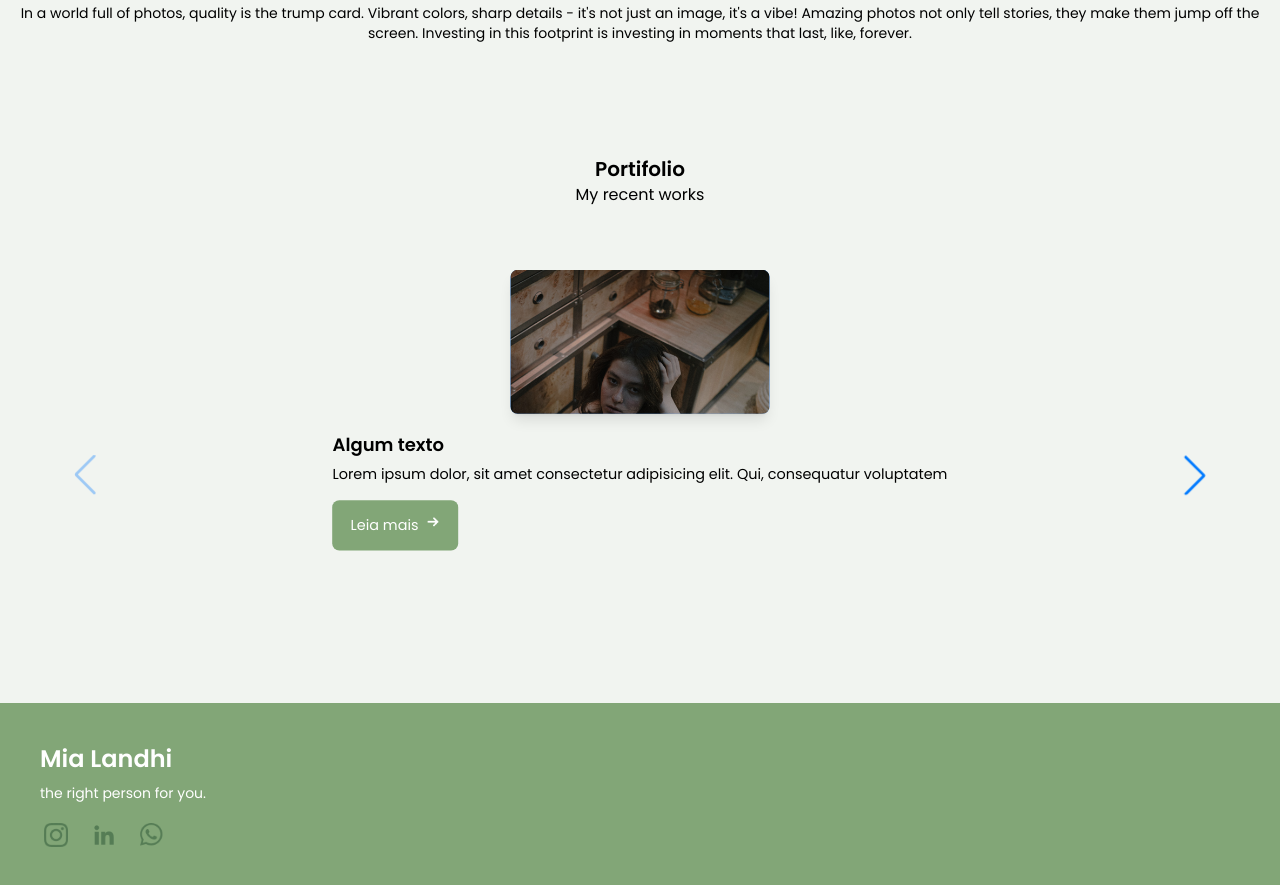
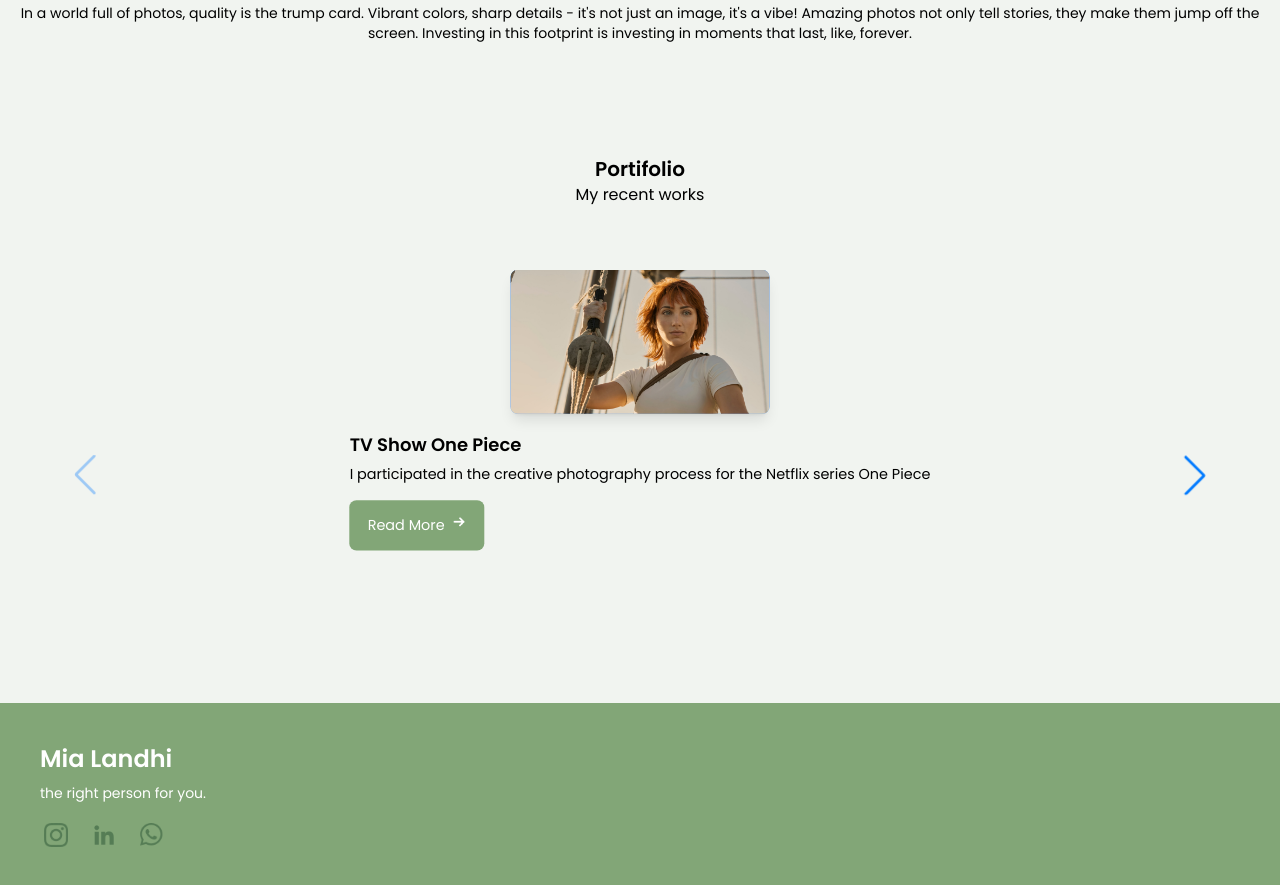
Before and after one commit to gileadejls/mia-landingpage, a website: page src/index.html in a window 1280 px wide. Shown: the part 3900-4785 px from the top of the page. Drawn offline with nearby package versions, Linux system fonts and the light colour scheme; files whose address does not match are found by name.

Commit message:
Finalizando Seção de Portifolio

```diff
--- a/src/index.html
+++ b/src/index.html
@@ -111,28 +111,33 @@
                 <swiper-slide class="flex flex-col items-center gap-5">
                     <!-- div image -->
                     <div class="w-72 h-40 relative bg-blue-400 overflow-hidden rounded-lg shadow-lg">
-                        <img src="../images/section/img2-desktop.jpg" alt="" class="bg-contain w-full">
+                        <img src="../images/section/onepiece.jpeg" alt="" class="bg-contain w-full">
                     </div>
                     <!-- div text -->
                     <div class="mb-36 text-left px-10">
-                        <h2 class="text-xl dark:text-gray-300 font-semibold mb-2">Algum texto</h2>
-                        <p class="dark:text-primary">Lorem ipsum dolor, sit amet consectetur adipisicing elit. Qui, consequatur voluptatem</p>
+                        <h2 class="text-xl dark:text-gray-300 font-semibold mb-2">TV Show One Piece</h2>
+                        <p class="dark:text-primary">
+                            I participated in the creative photography process for the Netflix series One Piece
+                        </p>
 
                         <!-- button -->
                         <button class=" bg-primary px-5 py-4 rounded-lg mt-4 text-white flex gap-2">
-                            <p class="">Leia mais</p>
+                            <p class="">Read More</p>
                             <img src="../images/icons/seta-direita(1).png" alt="" class="scale-75 hover:translate-x-1 transition-all">
                         </button>
                     </div>
                 </swiper-slide>
                 <swiper-slide class="flex flex-col items-center gap-5">
                     <div class="w-72 h-40 relative bg-blue-400 overflow-hidden rounded-lg shadow-lg">
-                        <img src="../images/section/img2-desktop.jpg" alt="" class="bg-contain w-full">
+                        <img src="../images/section/theboys.jpg" alt="" class="bg-contain w-full">
                     </div>
                     <div class="mb-36 text-left px-10">
-                        <h2 class="text-xl dark:text-gray-300 font-semibold mb-2">Algum texto</h2>
-                        <p class="dark:text-primary">Lorem ipsum dolor, sit amet consectetur adipisicing elit. Qui, consequatur voluptatem</p>
-                        <button class=" bg-primary px-4 py-2 rounded-lg mt-4 text-white">lei mais</button>
+                        <h2 class="text-xl dark:text-gray-300 font-semibold mb-2">The Boys - TV Series</h2>
+                        <p class="dark:text-primary">I worked on the photography team for the series The Boys</p>
+                        <button class="bg-primary px-5 py-4 rounded-lg mt-4 text-white flex gap-2">
+                            <p class="">Read More</p>
+                            <img src="../images/icons/seta-direita(1).png" alt="" class="scale-75 hover:translate-x-1 transition-all">
+                        </button>
                     </div>
                 </swiper-slide>
             </swiper-container>
@@ -150,6 +155,6 @@
         </footer>
     </div>
     <script src="https://cdn.jsdelivr.net/npm/swiper@11/swiper-element-bundle.min.js"></script>
-    <script src="./darkmode.js" type="module"></script>
+    <script src="./script.js" type="module"></script>
 </body>
 </html>
--- a/src/darkmode.js
+++ b/src/script.js
@@ -20,7 +20,6 @@ const backtop = document.querySelector("#backtotop")
 
 window.addEventListener('scroll', ()=>{
     if(window.scrollY > 100){
-        console.log("aaaaaaa")
         backtop.classList.remove('invisible')
         backtop.classList.remove('bottom-14')
         backtop.classList.add('bottom-20')
```
Also changed, not shown: images/section/onepiece.jpeg (added), images/section/theboys.jpg (added).
